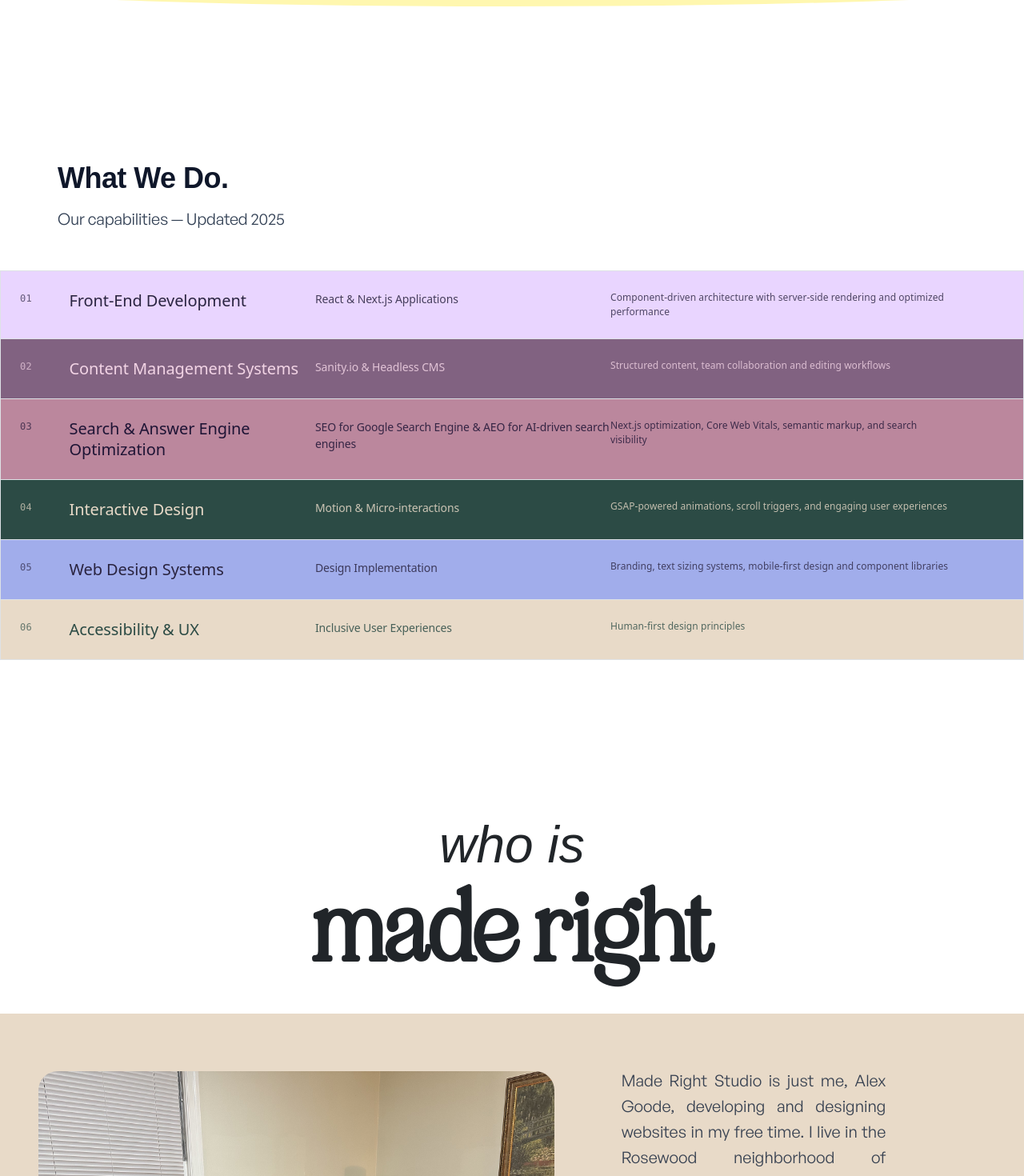
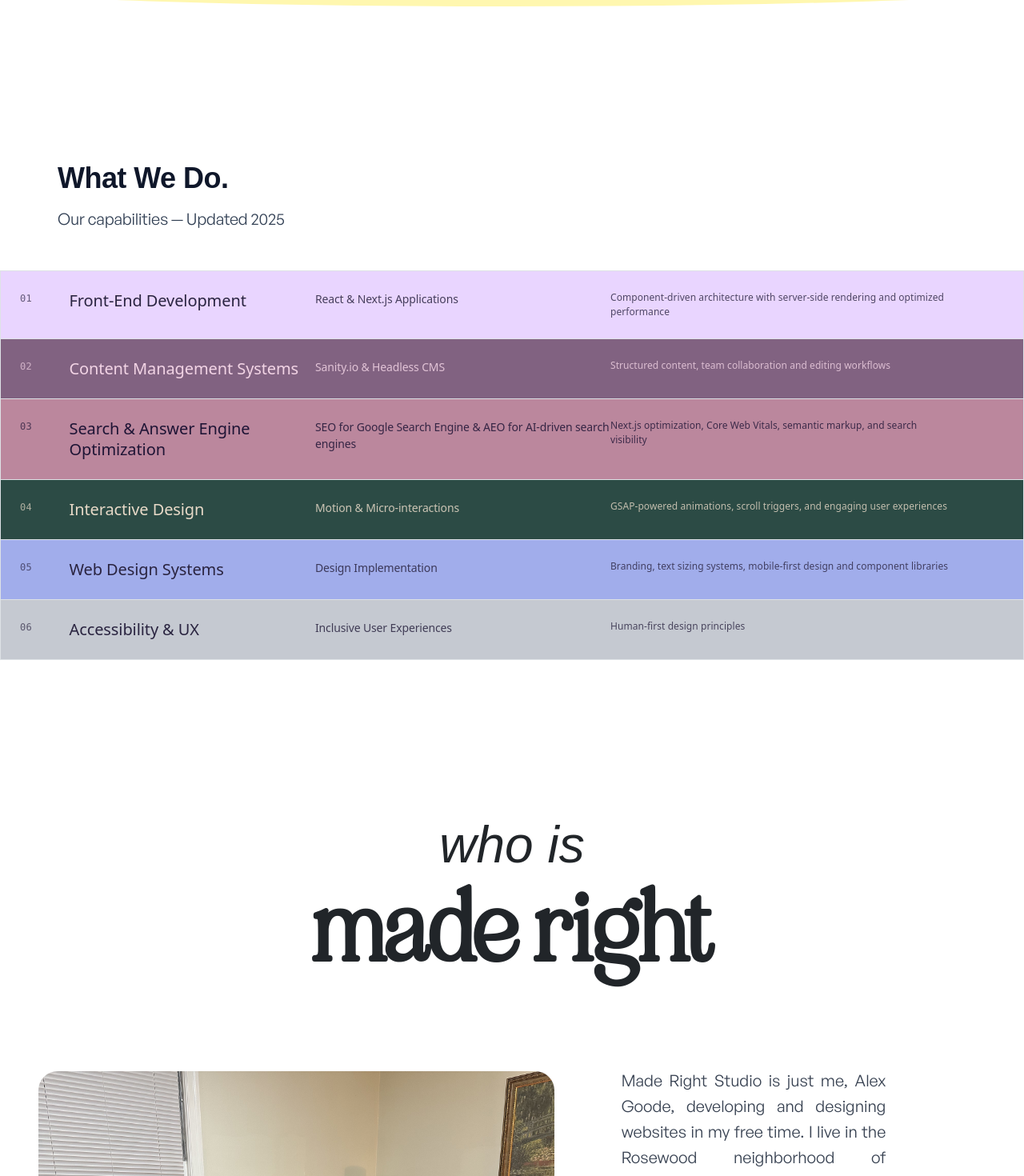
Before and after one commit to alexgoodestudio/maderight.studio, a React (Create React App) app: page / in a window 1280 px wide. Shown: the part 7640-9110 px from the top of the page at 80% size. Built offline with nearby package versions, Linux system fonts and the light colour scheme; a web font is replaced by a local one.

Commit message:
remove states

```diff
--- a/src/Components/Office.js
+++ b/src/Components/Office.js
@@ -2,7 +2,7 @@ import OfficeImage from "./Images/one-min.jpg";
 
 function Office() {
   return (
-    <section className=" py-lg-5 px-lg-5 py-lg-4 pt-5 px-4 row" style={{ backgroundColor: '#E8DAC8' }}>
+    <section className="bg-white py-lg-5 px-lg-5 py-lg-4 pt-5 px-4 row">
 
       <div className="col-md-7 py-lg-4 pe-lg-5">
         <img
--- a/src/Components/Services.js
+++ b/src/Components/Services.js
@@ -178,8 +178,8 @@ function Services() {
       title: "Accessibility & UX",
       description: "Inclusive User Experiences",
       expertise: "Human-first design principles",
-      bgColor: "#E8DAC8",
-      textColor: "#2C4B45"
+      bgColor: "#C5C9D1",
+      textColor: "#2A2440"
     }
   ];
 
--- a/src/Components/Storage.js
+++ b/src/Components/Storage.js
@@ -5,7 +5,7 @@ import  Info  from './Info';
 import Services from "./Services"
 import Nav from "./Nav";
 import Contact from "./Contact";
-import Stats from "./Stats";
+// import Stats from "./Stats";
 import Mission from './Mission';
 // import Playground from "./Playground"
 // import PlaygroundNew from "./PlaygroundNew"
@@ -108,7 +108,7 @@ function Storage(){
                     {/* <Shapes/> */}
                     <Info/>
                     <Office/>
-                    <Stats/>
+                    {/* <Stats/> */}
                     {/* <Playground/> */}
                     {/* <PlaygroundNew/> */}
                     <Contact/>
--- a/src/Components/Style.css
+++ b/src/Components/Style.css
@@ -203,6 +203,10 @@ body {
 
 .bg-blue{
   background-color: #b1bdf9;
+}
+
+.bg-taupe{
+  background-color: #F5EDE3;
 }
 /* -----------------------------------------------------------------------------
    TYPOGRAPHY SYSTEM
```
